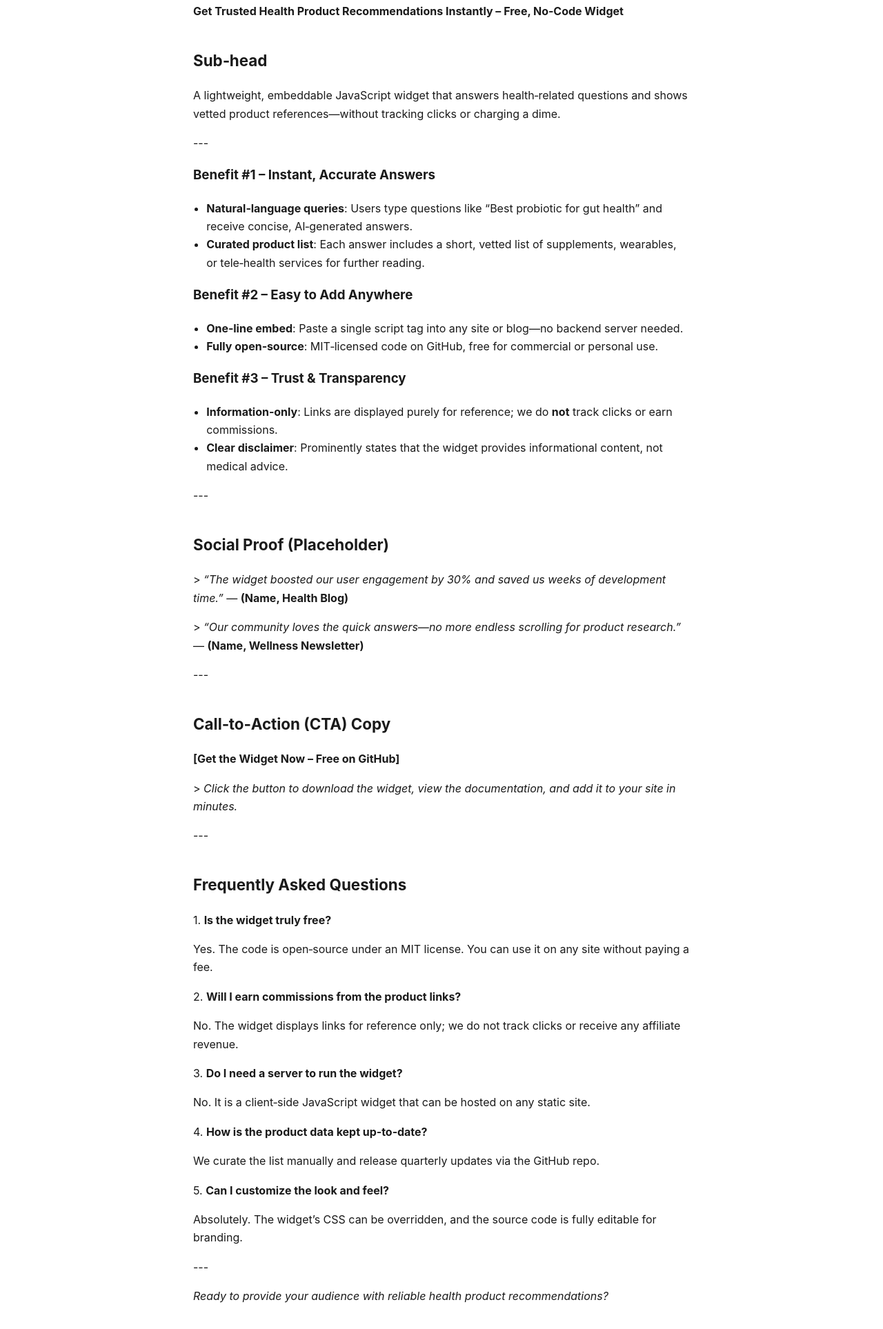
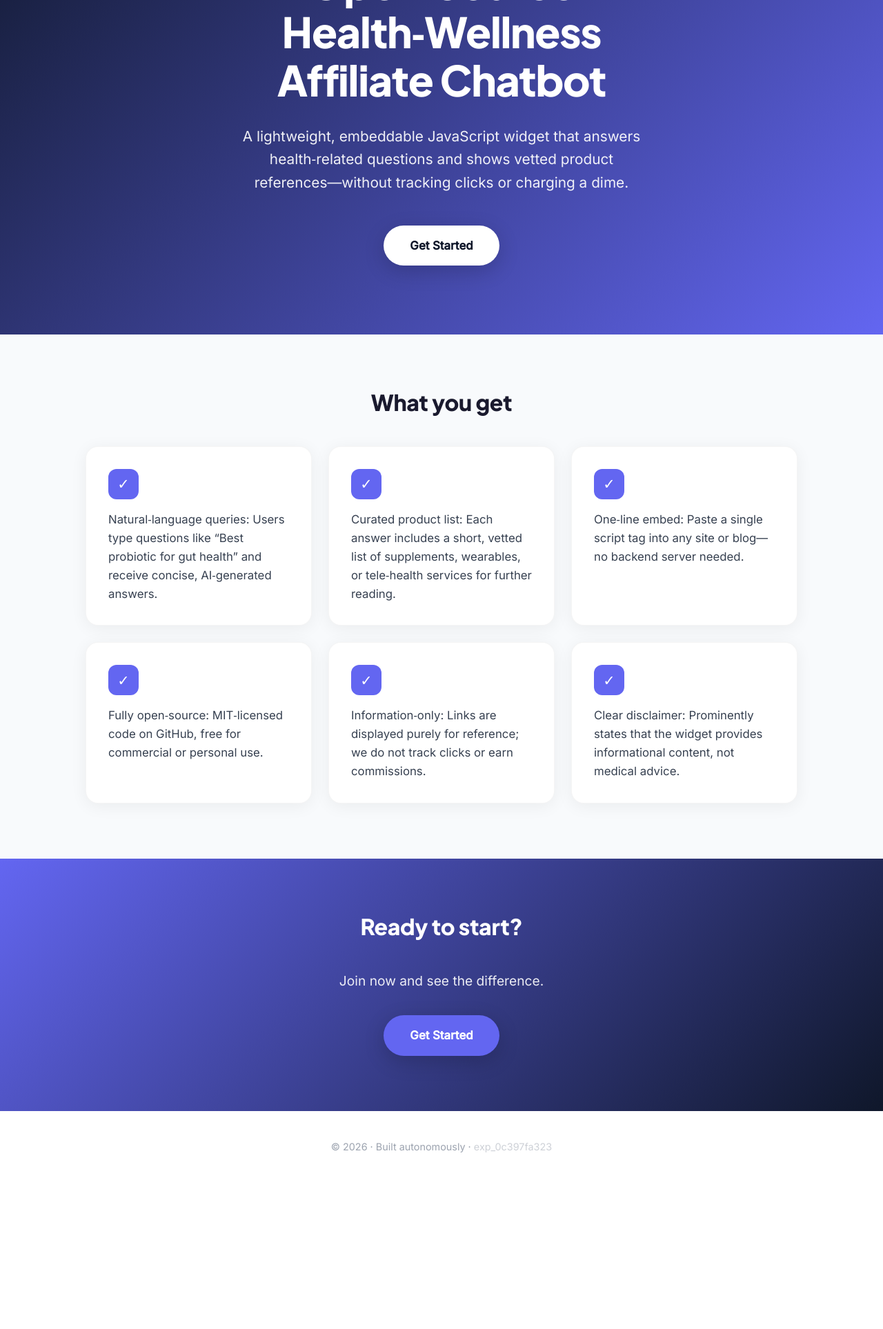
Before and after one commit to t1-cell/experiments, a plain HTML site: page experiments/exp_0c397fa323/index.html in a window 1280 px wide. Shown: the part 249-2176 px from the top of the page at 69% size. After the commit the page ends 1963 px from the top, so only its background shows below. Drawn offline with Linux system fonts and the light colour scheme.

Commit message:
Publish landing page for experiment exp_0c397fa323

```diff
--- a/experiments/exp_0c397fa323/index.html
+++ b/experiments/exp_0c397fa323/index.html
@@ -4,59 +4,75 @@
 <meta name="viewport" content="width=device-width, initial-scale=1.0">
 <meta name="experiment-id" content="exp_0c397fa323">
 <title>Landing Page – Open‑Source Health‑Wellness Affiliate Chatbot</title>
+<link rel="preconnect" href="https://fonts.googleapis.com">
+<link href="https://fonts.googleapis.com/css2?family=Plus+Jakarta+Sans:wght@400;600;800&family=Inter:wght@400;500&display=swap" rel="stylesheet">
 
 <style>
-  body { font-family: -apple-system, BlinkMacSystemFont, 'Segoe UI', Roboto, sans-serif;
-    max-width: 720px; margin: 0 auto; padding: 48px 24px; line-height: 1.65; color: #1a1a1a; }
-  h1 { font-size: 2.2rem; line-height: 1.2; margin-bottom: 0.4em; }
-  h2 { font-size: 1.4rem; margin-top: 1.8em; }
-  a { color: #2563eb; }
-  ul { padding-left: 1.2em; }
-  .cta { display:inline-block; margin-top: 1.5em; padding: 14px 28px; background:#2563eb;
-    color:#fff; border-radius: 8px; text-decoration:none; font-weight:600; }
+  *{margin:0;padding:0;box-sizing:border-box}
+  :root{--dark:#0f172a;--accent:#6366f1;--accent2:#818cf8;--light:#f8fafc}
+  body{font-family:'Inter',system-ui,sans-serif;color:#1a1a2e;line-height:1.6;background:#fff}
+  h1,h2,h3{font-family:'Plus Jakarta Sans',sans-serif;line-height:1.15}
+  .wrap{max-width:1080px;margin:0 auto;padding:0 24px}
+  .wrap.narrow{max-width:680px}
+  section{padding:80px 0}
+  /* Hero */
+  .hero{background:linear-gradient(135deg,var(--dark),var(--accent));color:#fff;
+    padding:120px 0 100px;text-align:center;position:relative;overflow:hidden}
+  .hero::after{content:"";position:absolute;inset:0;
+    background:radial-gradient(circle at 70% 20%,var(--accent2)22,transparent 50%);opacity:.4}
+  .hero .wrap{position:relative;z-index:1}
+  .hero h1{font-size:clamp(2.4rem,5vw,3.8rem);font-weight:800;max-width:14ch;margin:0 auto .5em;
+    letter-spacing:-.02em}
+  .hero p.sub{font-size:1.3rem;opacity:.92;max-width:46ch;margin:0 auto 2.2em;font-weight:400}
+  .btn{display:inline-block;background:#fff;color:var(--dark);padding:16px 38px;border-radius:999px;
+    font-weight:600;text-decoration:none;font-size:1.05rem;transition:transform .15s,box-shadow .15s;
+    box-shadow:0 8px 30px rgba(0,0,0,.18)}
+  .btn:hover{transform:translateY(-2px);box-shadow:0 12px 40px rgba(0,0,0,.25)}
+  .hero .btn{background:#fff}
+  section.pricing .btn,section.cta .btn{background:var(--accent);color:#fff}
+  /* Benefits */
+  .benefits{background:var(--light)}
+  h2{font-size:2rem;font-weight:800;text-align:center;margin-bottom:1.4em;letter-spacing:-.01em}
+  .grid{display:grid;grid-template-columns:repeat(auto-fit,minmax(260px,1fr));gap:24px}
+  .card{background:#fff;border-radius:18px;padding:32px;box-shadow:0 4px 24px rgba(0,0,0,.06);
+    border:1px solid rgba(0,0,0,.04)}
+  .card-icon{width:44px;height:44px;border-radius:12px;background:var(--accent);color:#fff;
+    display:flex;align-items:center;justify-content:center;font-size:1.3rem;margin-bottom:16px}
+  .card p{font-size:1.05rem;color:#374151}
+  /* Pricing */
+  .price-list{list-style:none;text-align:center;margin-bottom:2em}
+  .price-list li{padding:16px;font-size:1.15rem;border-bottom:1px solid #eee}
+  .pricing{text-align:center}
+  /* Testimonials */
+  .testimonials{background:var(--dark);color:#fff}
+  .testimonials h2{color:#fff}
+  blockquote{max-width:680px;margin:0 auto 28px;font-size:1.35rem;text-align:center;
+    font-style:italic;opacity:.95;line-height:1.5}
+  blockquote::before{content:'\201C';font-size:2em;color:var(--accent2);vertical-align:-.3em}
+  /* FAQ */
+  .faq-item{border-bottom:1px solid #eee;padding:22px 0}
+  .faq-item h3{font-size:1.15rem;margin-bottom:.4em}
+  .faq-item p{color:#555}
+  /* CTA + footer */
+  .cta{background:linear-gradient(135deg,var(--accent),var(--dark));color:#fff;text-align:center}
+  .cta h2{color:#fff}
+  footer{padding:40px 0;text-align:center;color:#9ca3af;font-size:.9rem}
+  @media(max-width:640px){section{padding:56px 0}.hero{padding:90px 0 70px}}
 </style>
 </head><body>
-<h1>Landing Page – Open‑Source Health‑Wellness Affiliate Chatbot</h1>
-<h2>Headline</h2>
-<p><strong>Get Trusted Health Product Recommendations Instantly – Free, No‑Code Widget</strong></p>
-<h2>Sub‑head</h2>
-<p>A lightweight, embeddable JavaScript widget that answers health‑related questions and shows vetted product references—without tracking clicks or charging a dime.</p>
-<p>---</p>
-<h3>Benefit #1 – Instant, Accurate Answers</h3>
-<ul>
-<li><strong>Natural‑language queries</strong>: Users type questions like “Best probiotic for gut health” and receive concise, AI‑generated answers.</li>
-<li><strong>Curated product list</strong>: Each answer includes a short, vetted list of supplements, wearables, or tele‑health services for further reading.</li>
-</ul>
-<h3>Benefit #2 – Easy to Add Anywhere</h3>
-<ul>
-<li><strong>One‑line embed</strong>: Paste a single script tag into any site or blog—no backend server needed.</li>
-<li><strong>Fully open‑source</strong>: MIT‑licensed code on GitHub, free for commercial or personal use.</li>
-</ul>
-<h3>Benefit #3 – Trust & Transparency</h3>
-<ul>
-<li><strong>Information‑only</strong>: Links are displayed purely for reference; we do <strong>not</strong> track clicks or earn commissions.</li>
-<li><strong>Clear disclaimer</strong>: Prominently states that the widget provides informational content, not medical advice.</li>
-</ul>
-<p>---</p>
-<h2>Social Proof (Placeholder)</h2>
-<p>> <em>“The widget boosted our user engagement by 30% and saved us weeks of development time.”</em> — <strong>(Name, Health Blog)</strong></p>
-<p>> <em>“Our community loves the quick answers—no more endless scrolling for product research.”</em> — <strong>(Name, Wellness Newsletter)</strong></p>
-<p>---</p>
-<h2>Call‑to‑Action (CTA) Copy</h2>
-<p><strong>[Get the Widget Now – Free on GitHub]</strong></p>
-<p>> <em>Click the button to download the widget, view the documentation, and add it to your site in minutes.</em></p>
-<p>---</p>
-<h2>Frequently Asked Questions</h2>
-<p>1. <strong>Is the widget truly free?</strong></p>
-<p>   Yes. The code is open‑source under an MIT license. You can use it on any site without paying a fee.</p>
-<p>2. <strong>Will I earn commissions from the product links?</strong></p>
-<p>   No. The widget displays links for reference only; we do not track clicks or receive any affiliate revenue.</p>
-<p>3. <strong>Do I need a server to run the widget?</strong></p>
-<p>   No. It is a client‑side JavaScript widget that can be hosted on any static site.</p>
-<p>4. <strong>How is the product data kept up‑to‑date?</strong></p>
-<p>   We curate the list manually and release quarterly updates via the GitHub repo.</p>
-<p>5. <strong>Can I customize the look and feel?</strong></p>
-<p>   Absolutely. The widget’s CSS can be overridden, and the source code is fully editable for branding.</p>
-<p>---</p>
-<p><em>Ready to provide your audience with reliable health product recommendations?</em></p>
+  <section class="hero"><div class="wrap">
+    <h1>Landing Page – Open‑Source Health‑Wellness Affiliate Chatbot</h1>
+    <p class="sub">A lightweight, embeddable JavaScript widget that answers health‑related questions and shows vetted product references—without tracking clicks or charging a dime.</p>
+    <a class="btn" href="#signup">Get Started</a>
+  </div></section>
+  <section class="benefits"><div class="wrap"><h2>What you get</h2><div class="grid"><div class="card"><div class="card-icon">✓</div><p>Natural‑language queries: Users type questions like “Best probiotic for gut health” and receive concise, AI‑generated answers.</p></div><div class="card"><div class="card-icon">✓</div><p>Curated product list: Each answer includes a short, vetted list of supplements, wearables, or tele‑health services for further reading.</p></div><div class="card"><div class="card-icon">✓</div><p>One‑line embed: Paste a single script tag into any site or blog—no backend server needed.</p></div><div class="card"><div class="card-icon">✓</div><p>Fully open‑source: MIT‑licensed code on GitHub, free for commercial or personal use.</p></div><div class="card"><div class="card-icon">✓</div><p>Information‑only: Links are displayed purely for reference; we do not track clicks or earn commissions.</p></div><div class="card"><div class="card-icon">✓</div><p>Clear disclaimer: Prominently states that the widget provides informational content, not medical advice.</p></div></div></div></section>
+
+
+
+  <section class="cta" id="signup"><div class="wrap">
+    <h2>Ready to start?</h2>
+    <p style="font-size:1.2rem;margin-bottom:1.8em;opacity:.9">Join now and see the difference.</p>
+    <a class="btn" href="#">Get Started</a>
+  </div></section>
+  <footer>© 2026 · Built autonomously · <span style="opacity:.5">exp_0c397fa323</span></footer>
 </body></html>
```
